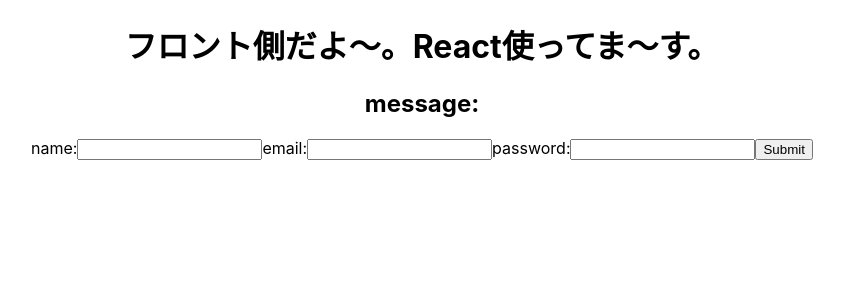
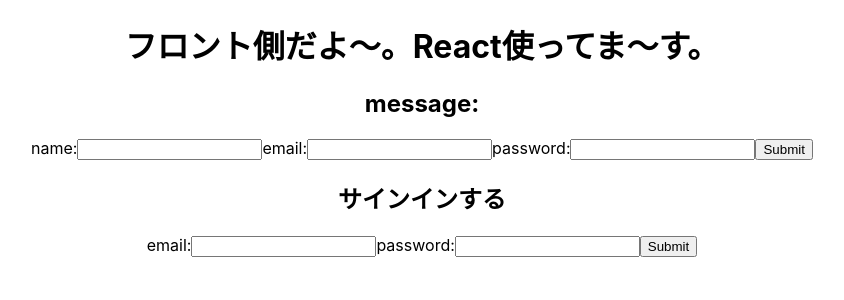
Before and after one commit to azufb/tryExpress, a React (Create React App) app in the folder front/: page / in a window 1280 px wide. Shown: the top 300 px of the page, without its empty margins (218-1062 px from the left). Built offline with nearby package versions, Linux system fonts and the light colour scheme; no server answers.

Commit message:
コンポーネント追加

```diff
--- a/front/src/App.js
+++ b/front/src/App.js
@@ -2,6 +2,7 @@
 import axios from 'axios';
 import { useState } from 'react';
 import UserForm from './components/UserForm';
+import SignInForm from './components/SignInForm';
 
 function App() {
   const [message, setMessage] = useState('');
@@ -19,6 +20,7 @@
       <h1>フロント側だよ〜。React使ってま〜す。</h1>
       <h2>message: {message}</h2>
       <UserForm />
+      <SignInForm />
     </div>
   );
 }
```
